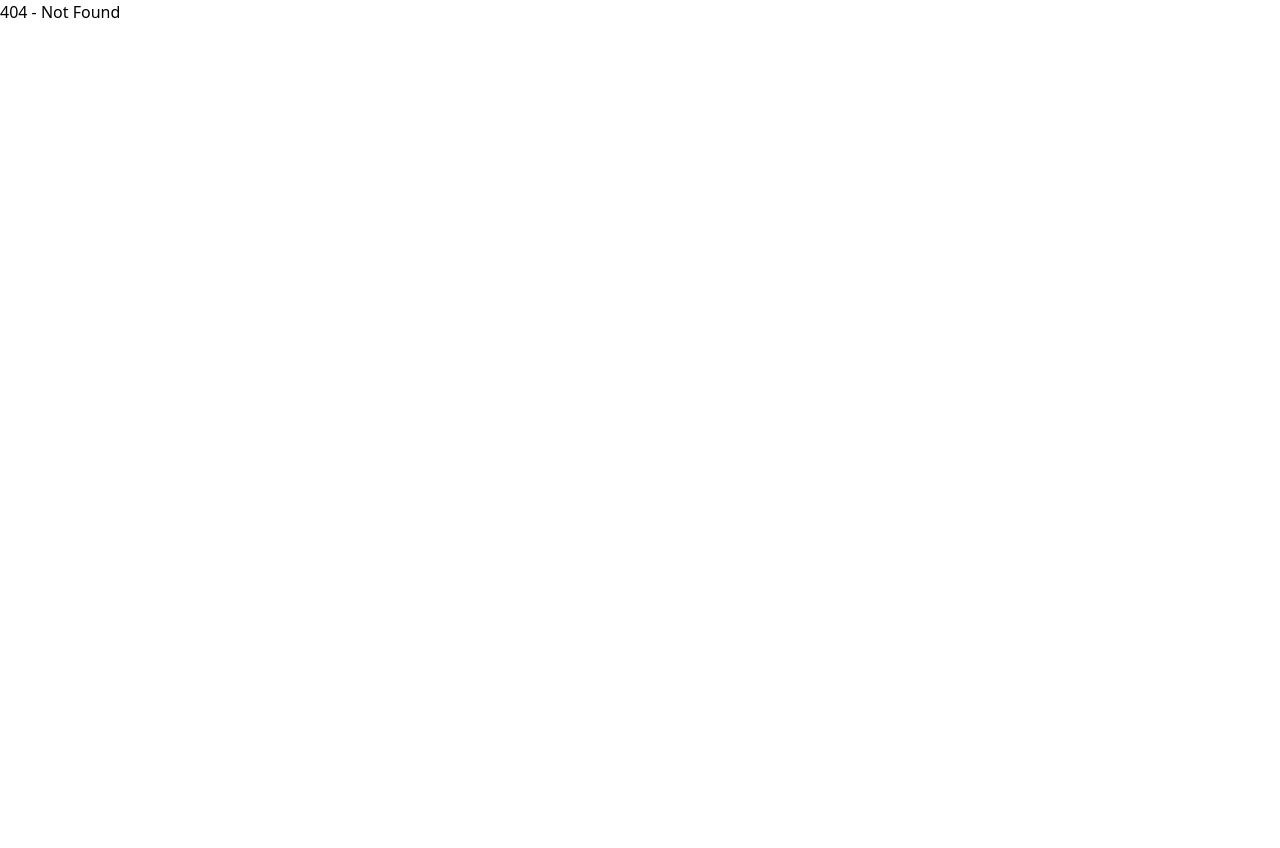
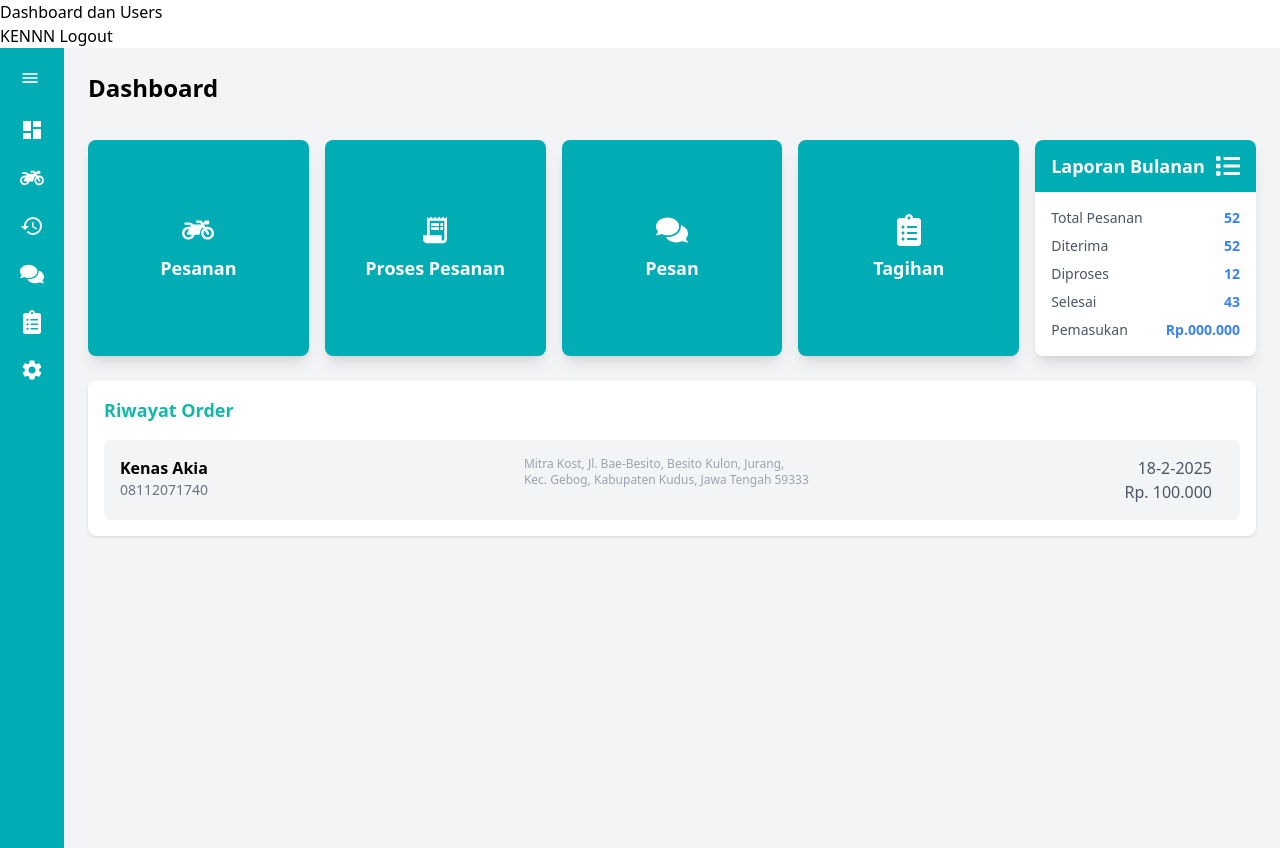
Before and after one commit to wisnuibroo/laundryku-admin, a React (Vite) app: page /dashboard in a window 1280 px wide. Before the commit this address had no page. Before the commit the page ends 800 px from the top, so only its background shows below. Built offline with nearby package versions, Linux system fonts and the light colour scheme; sample sign-in values are in the browser's storage.

Commit message:
Feat:[KA] Dashboard

```diff
--- /dev/null
+++ b/src/views/Dashboard.tsx
@@ -0,0 +1,128 @@
+import { FaMotorcycle, FaComments, FaClipboardList, FaList } from "react-icons/fa";
+import { MdDashboard, MdHistory, MdSettings, MdMenu, MdClose, MdReceiptLong } from "react-icons/md";
+import { useState } from "react";
+import { ReactNode } from "react";
+
+export default function Dashboard() {
+    const [isSidebarOpen, setIsSidebarOpen] = useState(false);
+
+    return (
+        <div className="flex h-screen bg-gray-100">
+            {/* Sidebar */}
+            <aside className={`bg-[#00ADB5] text-white p-5 space-y-6 transition-all duration-300 ${isSidebarOpen ? "w-64" : "w-16"}`}>
+                <button onClick={() => setIsSidebarOpen(!isSidebarOpen)} className="text-xl focus:outline-none">
+                    {isSidebarOpen ? <MdClose /> : <MdMenu />}
+                </button>
+                <div className="flex flex-col space-y-6">
+                    <SidebarItem icon={<MdDashboard size={24} />} text="Dashboard" isOpen={isSidebarOpen} />
+                    <SidebarItem icon={<FaMotorcycle size={24} />} text="Pesanan" isOpen={isSidebarOpen} />
+                    <SidebarItem icon={<MdHistory size={24} />} text="Riwayat" isOpen={isSidebarOpen} />
+                    <SidebarItem icon={<FaComments size={24} />} text="Pesan" isOpen={isSidebarOpen} />
+                    <SidebarItem icon={<FaClipboardList size={24} />} text="Tagihan" isOpen={isSidebarOpen} />
+                    <SidebarItem icon={<MdSettings size={24} />} text="Pengaturan" isOpen={isSidebarOpen} />
+                </div>
+            </aside>
+
+            {/* Main Content */}
+            <div className="flex-1 p-6">
+                <h1 className="text-2xl font-semibold">Dashboard</h1>
+
+                <div className="grid grid-cols-1 sm:grid-cols-2 md:grid-cols-3 lg:grid-cols-5 gap-4 mt-9">
+                {/* Menu Shortcut */}
+                    <Card icon={<FaMotorcycle size={32} />} title="Pesanan" />
+                    <Card icon={<MdReceiptLong size={32} />} title="Proses Pesanan" />
+                    <Card icon={<FaComments size={32} />} title="Pesan" />
+                    <Card icon={<FaClipboardList size={32} />} title="Tagihan" />
+
+                <div className="h-full">
+                {/* Laporan bulanan */}
+                <MonthlyReportCard
+                  title="Laporan Bulanan"
+                  icon={<FaList size={24} />}
+                  data={[
+                    { label: "Total Pesanan", value: "52" },
+                    { label: "Diterima", value: "52" },
+                    { label: "Diproses", value: "12" },
+                    { label: "Selesai", value: "43" },
+                    { label: "Pemasukan", value: 'Rp.000.000' },
+                  ]}
+                />
+                </div>
+              </div>
+
+
+                {/* Riwayat Order */}
+                <div className="mt-6 bg-white p-4 shadow rounded-lg">
+                    <h2 className="text-teal-500 text-lg font-semibold">Riwayat Order</h2>
+                    <div className="mt-4 p-4 bg-gray-100 rounded-lg flex justify-between">
+                        <div>
+                            <p className="font-semibold">Kenas Akia</p>
+                            <p className="text-gray-500 text-sm">08112071740</p>
+                        </div>
+                            <p className="text-gray-400 text-xs">Mitra Kost, Jl. Bae-Besito, Besito Kulon, Jurang, <br/>Kec. Gebog, Kabupaten Kudus, Jawa Tengah 59333</p>
+                        <div className="pr-3 rounded-lg flex flex-col items-end ">
+                            <p className="text-gray-600">18-2-2025</p>
+                            <p className="text-gray-600">Rp. 100.000</p>
+                        </div>
+                    </div>
+                </div>
+            </div>
+        </div>
+    );
+}
+
+type SidebarItemProps = {
+    icon: ReactNode;
+    text: string;
+    isOpen: boolean;
+  };
+
+function SidebarItem({ icon, text, isOpen }: SidebarItemProps) {
+    return (
+      <div className="flex items-center space-x-2">
+        {icon}
+        {isOpen && <span>{text}</span>}
+      </div>
+    );
+  }
+
+  type CardProps = {
+    icon: ReactNode;
+    title: string;
+  };
+
+  function Card({ icon, title }: CardProps) {
+    return (
+      <div className="bg-[#00ADB5] text-white p-6 rounded-lg shadow-lg flex flex-col items-center justify-center">
+        {icon}
+        <p className="mt-2 text-lg font-semibold">{title}</p>
+      </div>
+    );
+  }
+  type MonthlyReportCardProps = {
+    title: string;
+    icon: ReactNode;
+    data: { label: string; value: string }[];
+  };
+
+  function MonthlyReportCard({ title, icon, data }: MonthlyReportCardProps) {
+    return (
+      <div className="bg-white rounded-lg shadow-lg overflow-hidden w-full">
+        {/* Header */}
+        <div className="bg-[#00ADB5] text-white px-4 py-3 flex justify-between items-center">
+          <h3 className="font-semibold text-lg">{title}</h3>
+          <div className="text-white">{icon}</div>
+        </div>
+
+        {/* Content */}
+        <div className="p-4 space-y-2">
+          {data.map((item, idx) => (
+            <div key={idx} className="flex justify-between text-sm text-gray-600">
+              <span>{item.label}</span>
+              <span className="text-blue-500 font-semibold">{item.value}</span>
+            </div>
+          ))}
+        </div>
+      </div>
+    );
+  }
--- a/src/views/Login.tsx
+++ b/src/views/Login.tsx
@@ -6,8 +6,8 @@ import { useNavigate } from "react-router-dom";
 function Login() {
   const [showPassword, setShowPassword] = useState<boolean>(false);
   const [formData, setFormData] = useState<{ username: string; password: string }>({
-    username: "",
-    password: "",
+    username: "ken",
+    password: "ken",
   });
 
   const navigate = useNavigate();
```
Also changed, not shown: src/router.tsx (+8 -15 lines).
